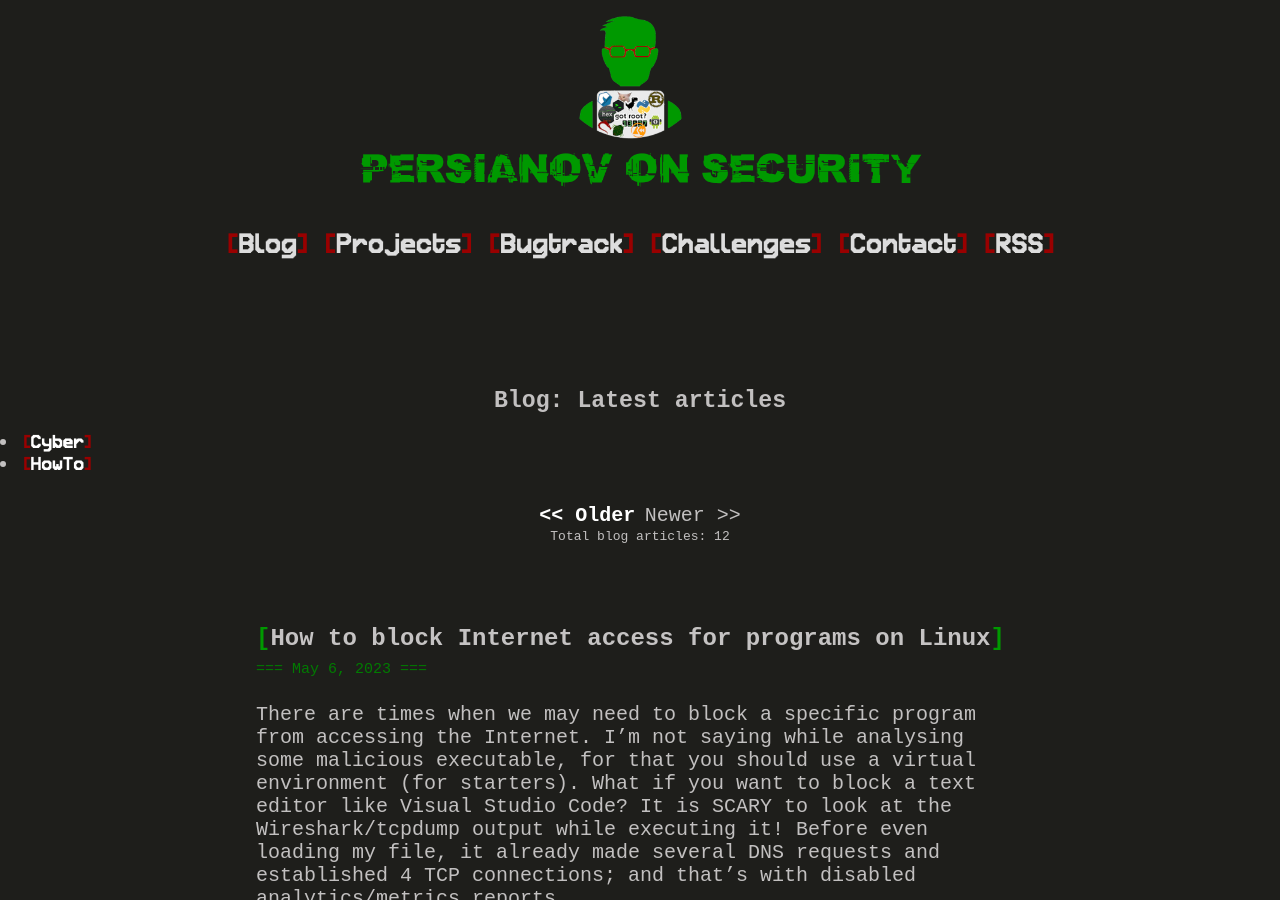
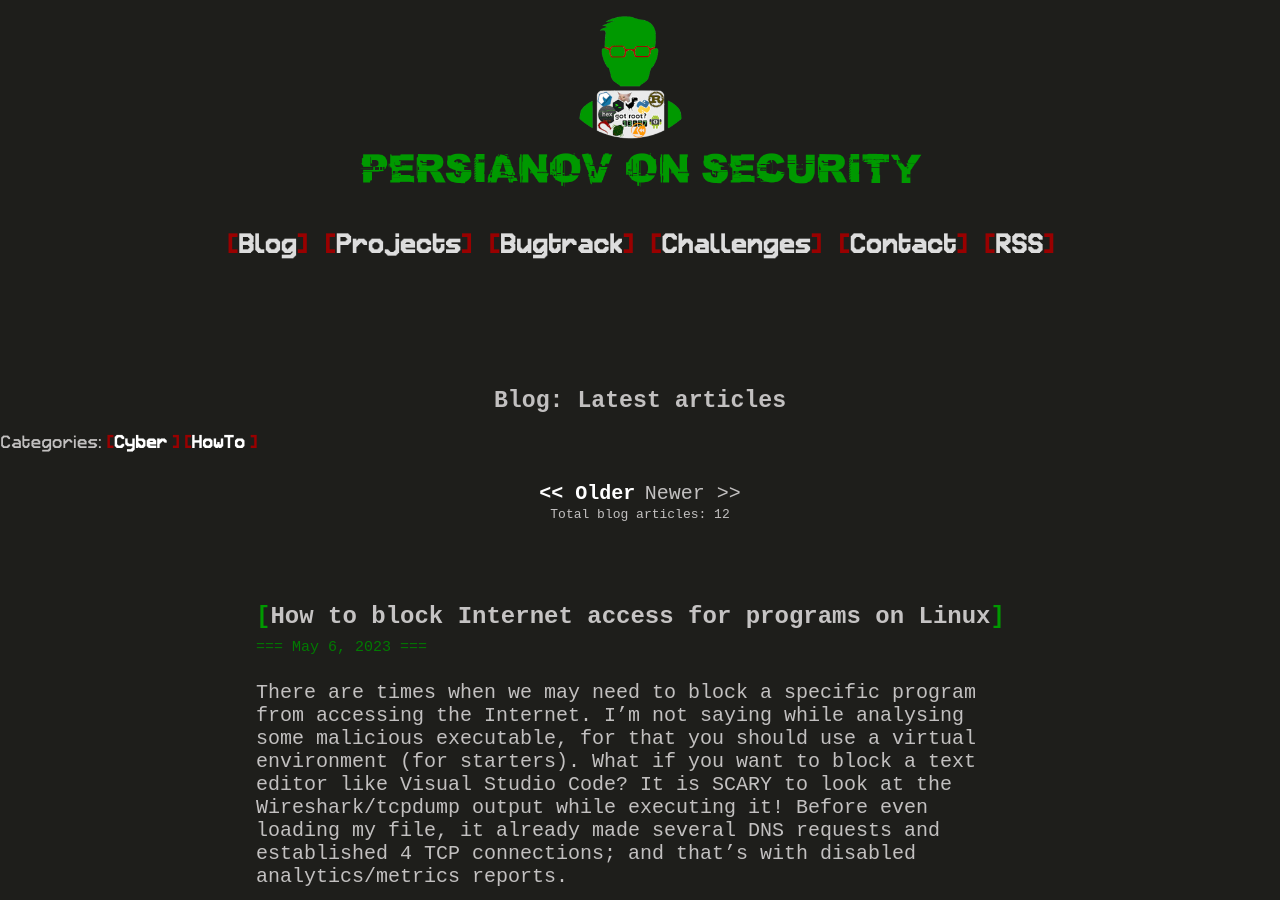
Before and after one commit to num1r0/num1r0.github.io, a Jekyll site: the page built from index.html, in a window 1280 px wide and 900 px high. Built offline with Jekyll 4.4.1, drawn with Linux system fonts in a browser that asks for light colours; the list of posts is cut into pages by our own code.

Commit message:
removing li tags and centering the categories list

```diff
--- a/_layouts/home.html
+++ b/_layouts/home.html
@@ -4,14 +4,13 @@
 
 <h1 class="page_title center">Blog: Latest articles</h1>
 
-<span>
+<span class="center">
+    Categories:
     {% assign pages_list = site.pages %}
     {% for node in pages_list %}
       {% if node.title != null %}
         {% if node.layout == "category" %}
-          <li>
-            <a href="{{ site.baseurl }}{{ node.url }}"><span class="red" title="{{ node.title }}">[</span>{{ node.title }}<span class="red">]</span></a>
-          </li>
+          <a href="{{ site.baseurl }}{{ node.url }}"><span class="red" title="{{ node.title }}">[</span>{{ node.title }} <span class="red">]</span></a>
         {% endif %}
       {% endif %}
     {% endfor %}
```
